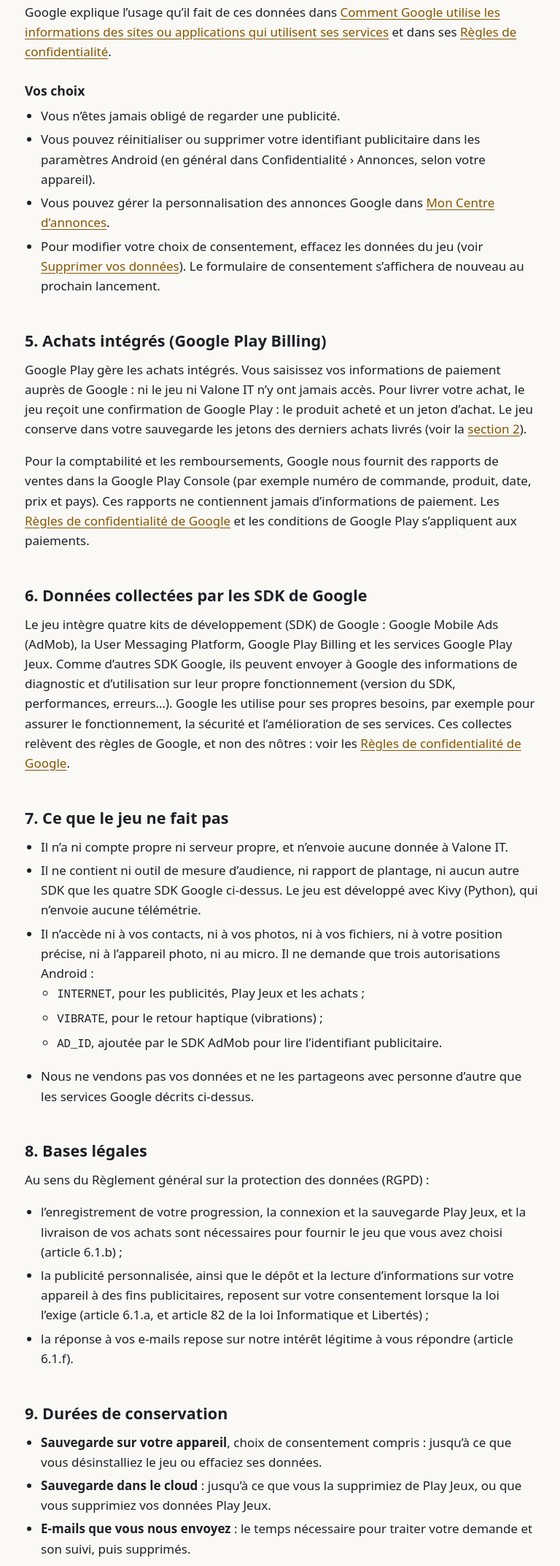
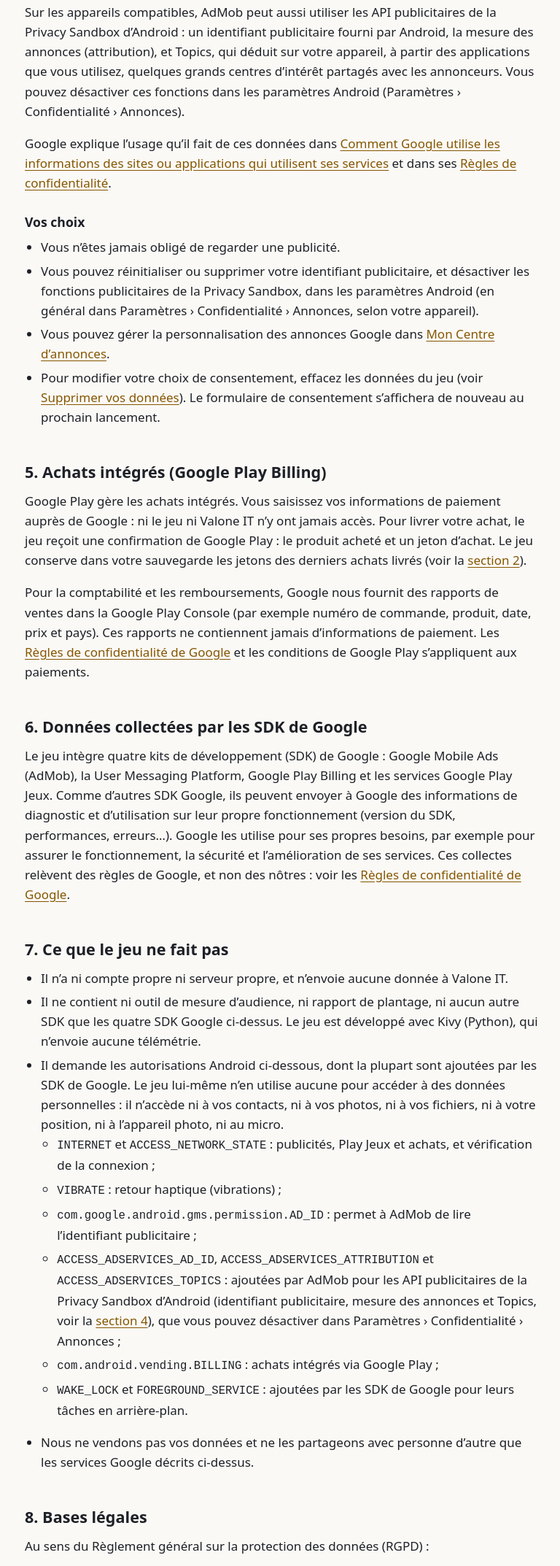
Before and after one commit to valentin-feron/valentin-feron.github.io, a plain HTML site: page fr/caravan-and-crown/privacy/index.html in a window 1280 px wide. Shown: the part 3057-5203 px from the top of the page at 73% size, without its empty margins (254-1022 px from the left). Drawn offline with Linux system fonts and the light colour scheme.

Commit message:
Privacy policy: list the APK's real permissions and Privacy Sandbox APIs
Co-Authored-By: Claude Opus 5.5 <noreply@anthropic.com>

```diff
--- a/fr/caravan-and-crown/privacy/index.html
+++ b/fr/caravan-and-crown/privacy/index.html
@@ -97,11 +97,12 @@
     <p>Lorsque la loi l’exige (par exemple dans l’Espace économique européen, au Royaume-Uni et en Suisse), le jeu affiche un formulaire de consentement fourni par la User Messaging Platform de Google. Vous pouvez y accepter ou refuser la publicité personnalisée et les usages de données associés. Votre choix est enregistré sur votre appareil.</p>
     <h3>Ce qu’AdMob peut collecter</h3>
     <p>Pour diffuser et mesurer les publicités, les personnaliser si vous y consentez, et lutter contre la fraude, AdMob peut collecter l’identifiant publicitaire de votre appareil, votre adresse IP, des informations sur votre appareil et l’application (modèle, version d’Android, langue…), et vos interactions avec les publicités. Si vous refusez, Google peut quand même afficher des publicités non personnalisées ou limitées, qui utilisent moins de données.</p>
+    <p>Sur les appareils compatibles, AdMob peut aussi utiliser les API publicitaires de la Privacy Sandbox d’Android : un identifiant publicitaire fourni par Android, la mesure des annonces (attribution), et Topics, qui déduit sur votre appareil, à partir des applications que vous utilisez, quelques grands centres d’intérêt partagés avec les annonceurs. Vous pouvez désactiver ces fonctions dans les paramètres Android (Paramètres › Confidentialité › Annonces).</p>
     <p>Google explique l’usage qu’il fait de ces données dans <a href="https://policies.google.com/technologies/partner-sites?hl=fr">Comment Google utilise les informations des sites ou applications qui utilisent ses services</a> et dans ses <a href="https://policies.google.com/privacy?hl=fr">Règles de confidentialité</a>.</p>
     <h3>Vos choix</h3>
     <ul>
       <li>Vous n’êtes jamais obligé de regarder une publicité.</li>
-      <li>Vous pouvez réinitialiser ou supprimer votre identifiant publicitaire dans les paramètres Android (en général dans Confidentialité › Annonces, selon votre appareil).</li>
+      <li>Vous pouvez réinitialiser ou supprimer votre identifiant publicitaire, et désactiver les fonctions publicitaires de la Privacy Sandbox, dans les paramètres Android (en général dans Paramètres › Confidentialité › Annonces, selon votre appareil).</li>
       <li>Vous pouvez gérer la personnalisation des annonces Google dans <a href="https://myadcenter.google.com/?hl=fr">Mon Centre d’annonces</a>.</li>
       <li>Pour modifier votre choix de consentement, effacez les données du jeu (voir <a href="#delete-data">Supprimer vos données</a>). Le formulaire de consentement s’affichera de nouveau au prochain lancement.</li>
     </ul>
@@ -123,11 +124,14 @@
     <ul>
       <li>Il n’a ni compte propre ni serveur propre, et n’envoie aucune donnée à Valone IT.</li>
       <li>Il ne contient ni outil de mesure d’audience, ni rapport de plantage, ni aucun autre SDK que les quatre SDK Google ci-dessus. Le jeu est développé avec Kivy (Python), qui n’envoie aucune télémétrie.</li>
-      <li>Il n’accède ni à vos contacts, ni à vos photos, ni à vos fichiers, ni à votre position précise, ni à l’appareil photo, ni au micro. Il ne demande que trois autorisations Android :
+      <li>Il demande les autorisations Android ci-dessous, dont la plupart sont ajoutées par les SDK de Google. Le jeu lui-même n’en utilise aucune pour accéder à des données personnelles : il n’accède ni à vos contacts, ni à vos photos, ni à vos fichiers, ni à votre position, ni à l’appareil photo, ni au micro.
         <ul>
-          <li><code>INTERNET</code>, pour les publicités, Play Jeux et les achats ;</li>
-          <li><code>VIBRATE</code>, pour le retour haptique (vibrations) ;</li>
-          <li><code>AD_ID</code>, ajoutée par le SDK AdMob pour lire l’identifiant publicitaire.</li>
+          <li><code>INTERNET</code> et <code>ACCESS_NETWORK_STATE</code> : publicités, Play Jeux et achats, et vérification de la connexion ;</li>
+          <li><code>VIBRATE</code> : retour haptique (vibrations) ;</li>
+          <li><code>com.google.android.gms.permission.AD_ID</code> : permet à AdMob de lire l’identifiant publicitaire ;</li>
+          <li><code>ACCESS_ADSERVICES_AD_ID</code>, <code>ACCESS_ADSERVICES_ATTRIBUTION</code> et <code>ACCESS_ADSERVICES_TOPICS</code> : ajoutées par AdMob pour les API publicitaires de la Privacy Sandbox d’Android (identifiant publicitaire, mesure des annonces et Topics, voir la <a href="#ads">section 4</a>), que vous pouvez désactiver dans Paramètres › Confidentialité › Annonces ;</li>
+          <li><code>com.android.vending.BILLING</code> : achats intégrés via Google Play ;</li>
+          <li><code>WAKE_LOCK</code> et <code>FOREGROUND_SERVICE</code> : ajoutées par les SDK de Google pour leurs tâches en arrière-plan.</li>
         </ul>
       </li>
       <li>Nous ne vendons pas vos données et ne les partageons avec personne d’autre que les services Google décrits ci-dessus.</li>
```
Also changed, not shown: caravan-and-crown/privacy/index.html (+9 -5 lines).
